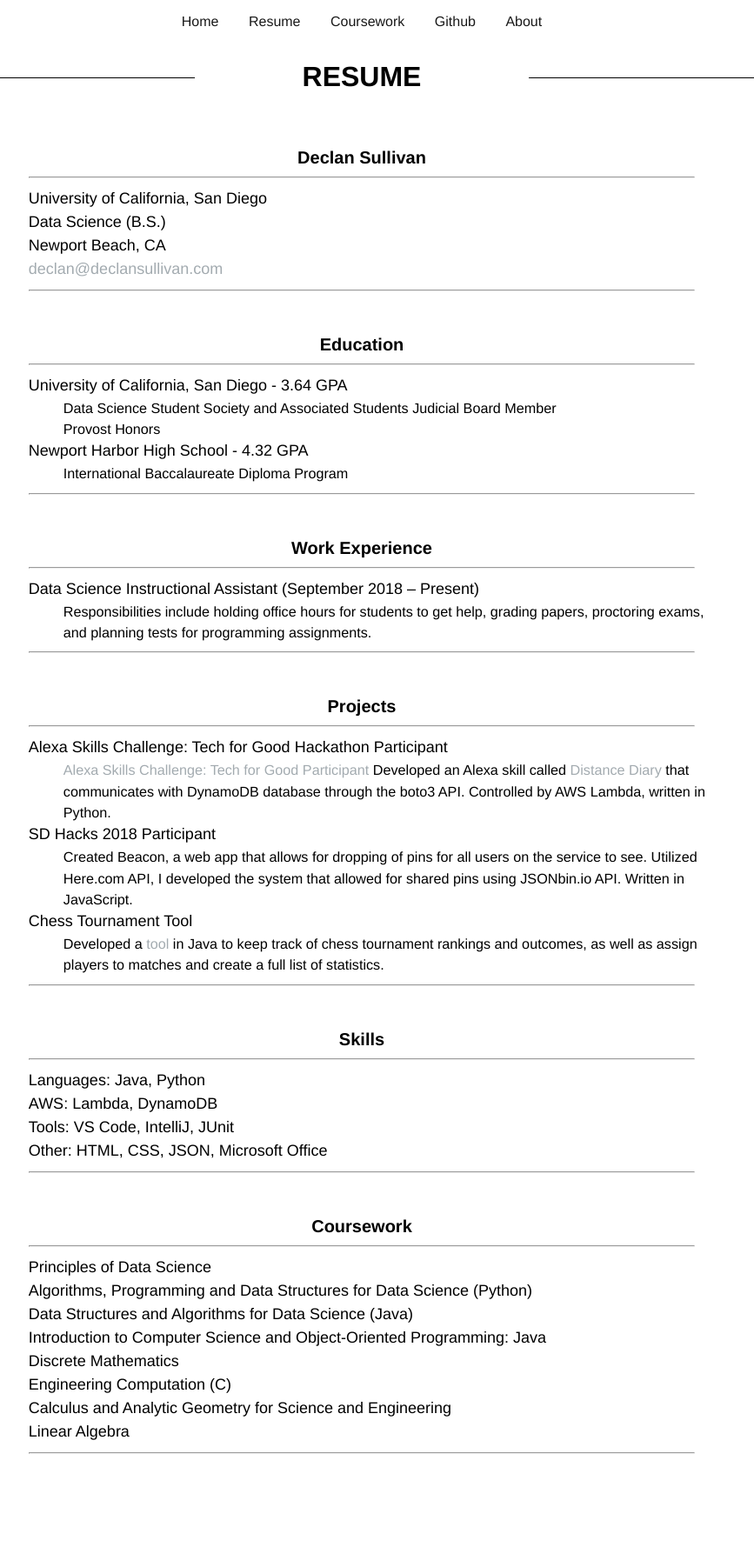
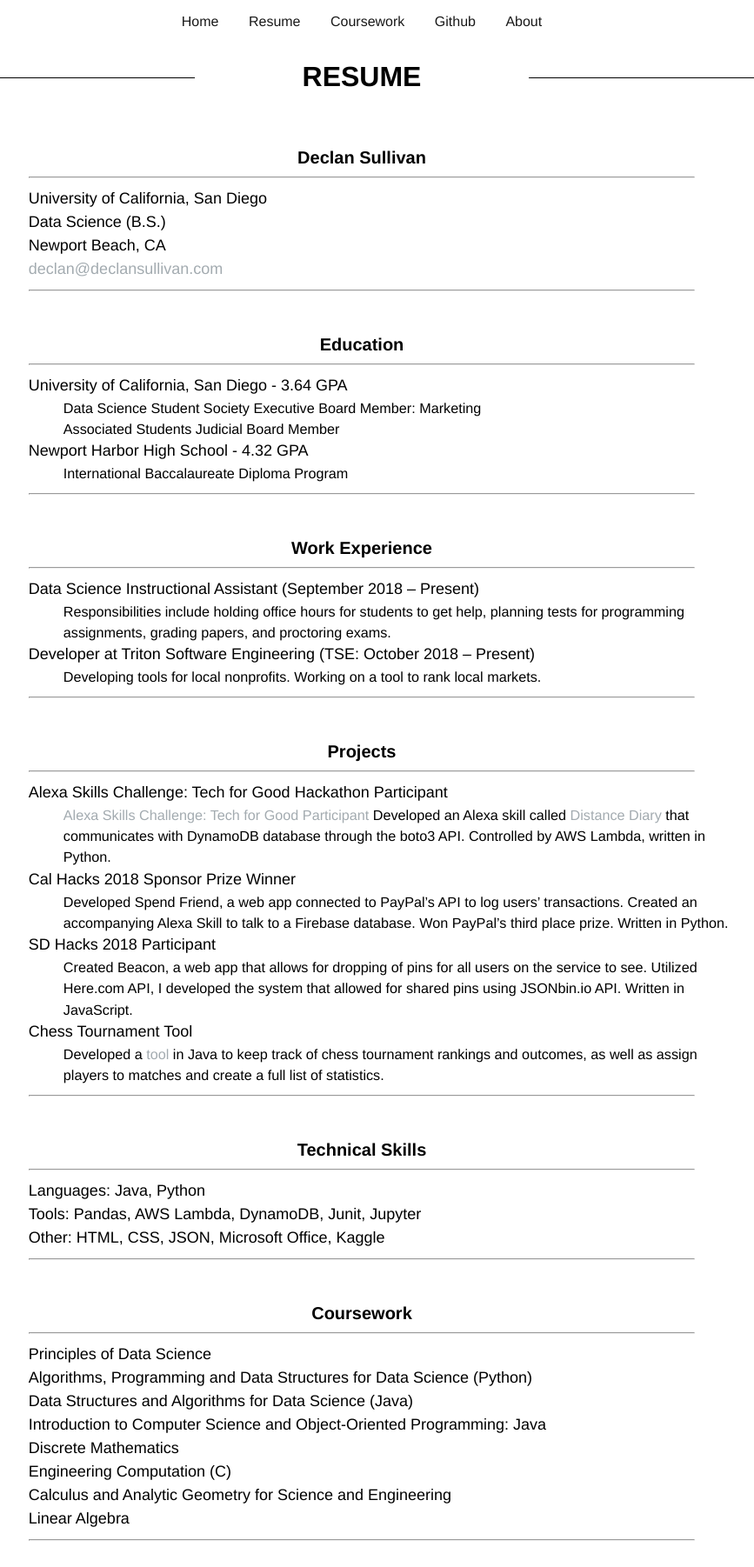
Before and after one commit to declansullivan/static-html-site, a Jekyll site: the page built from resume/index.html, in a window 1280 px wide. Shown: the whole page at 87% size, without its empty margins (224-1091 px from the left). Built offline with Jekyll 4.4.1, drawn with Linux system fonts in a browser that asks for light colours; before the commit the page ends 1702 px from its top, so only the background shows below that.

Commit message:
Updated home page and resume

```diff
--- a/resume/index.html
+++ b/resume/index.html
@@ -35,8 +35,8 @@ tab_title: Resume
         <ul>
           <li>University of California, San Diego - 3.64 GPA</li>
           <span class="hide"><ul>
-            <li>Data Science Student Society and Associated Students Judicial Board Member</li>
-            <li>Provost Honors</li>
+            <li>Data Science Student Society Executive Board Member: Marketing</li>
+            <li>Associated Students Judicial Board Member</li>
           </ul></span>
           <li>Newport Harbor High School - 4.32 GPA</li>
           <span class="hide"><ul>
@@ -55,9 +55,14 @@ tab_title: Resume
         <li>Data Science Instructional Assistant (September 2018 – Present)</li>
         <span class="hide"><ul>
           <li>
-            Responsibilities include holding office hours for students to get help,
-            grading papers, proctoring exams, and planning tests for programming
-            assignments.
+            Responsibilities include holding office hours for students to get help, planning
+            tests for programming assignments, grading papers, and proctoring exams.
+          </li>
+        </ul></span>
+        <li>Developer at Triton Software Engineering (TSE: October 2018 – Present)</li>
+        <span class="hide"><ul>
+          <li>
+              Developing tools for local nonprofits. Working on a tool to rank local markets.
           </li>
         </ul></span>
       </ul>
@@ -79,6 +84,15 @@ tab_title: Resume
             <a href ="https://www.amazon.com/Declan-Sullivan-Distance-Diary/dp/B07H99634Z/ref=sr_1_1?s=digital-skills&ie=UTF8&qid=1538809597&sr=1-1&keywords=distance+diary" target="_blank">
             Distance Diary</a> that communicates with DynamoDB database through the boto3 API. Controlled by
             AWS Lambda, written in Python.
+          </li>
+        </ul></span>
+
+        <li>Cal Hacks 2018 Sponsor Prize Winner</li>
+        <span class="hide"><ul>
+          <li>
+              Developed Spend Friend, a web app connected to PayPal’s API to log users’
+              transactions. Created an accompanying Alexa Skill to talk to a Firebase
+              database. Won PayPal’s third place prize. Written in Python.
           </li>
         </ul></span>
 
@@ -106,14 +120,13 @@ tab_title: Resume
   </div>
 
   <div class="category">
-    Skills
+    Technical Skills
     <hr>
     <div class="list">
       <ul>
         <li>Languages: Java, Python</li>
-        <li>AWS: Lambda, DynamoDB</li>
-        <li>Tools: VS Code, IntelliJ, JUnit</li>
-        <li>Other: HTML, CSS, JSON, Microsoft Office</li>
+        <li>Tools: Pandas, AWS Lambda, DynamoDB, Junit, Jupyter</li>
+        <li>Other: HTML, CSS, JSON, Microsoft Office, Kaggle</li>
       </ul>
     </div>
     <hr>
```
Also changed, not shown: index.html (+5 -4 lines), 1 other file.
